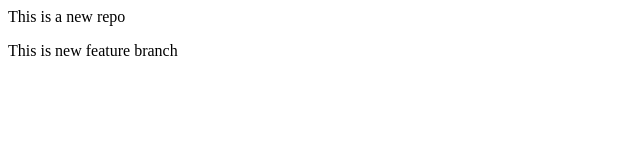
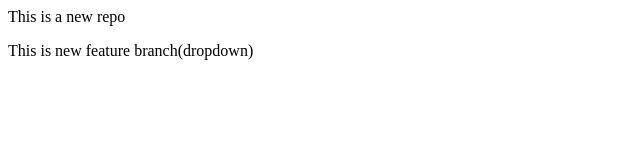
Before and after one commit to ananyag-git/localrepo, a plain HTML site: page index.html in a window 1280 px wide. Shown: the full height of the page, 0-640 px from the left. Drawn offline with Linux system fonts and the light colour scheme.

Commit message:
add dropdown

```diff
--- a/index.html
+++ b/index.html
@@ -1,2 +1,2 @@
 <p>This is a new repo</p>
-<p>This is new feature branch</p>
+<p>This is new feature branch(dropdown)</p>
```
